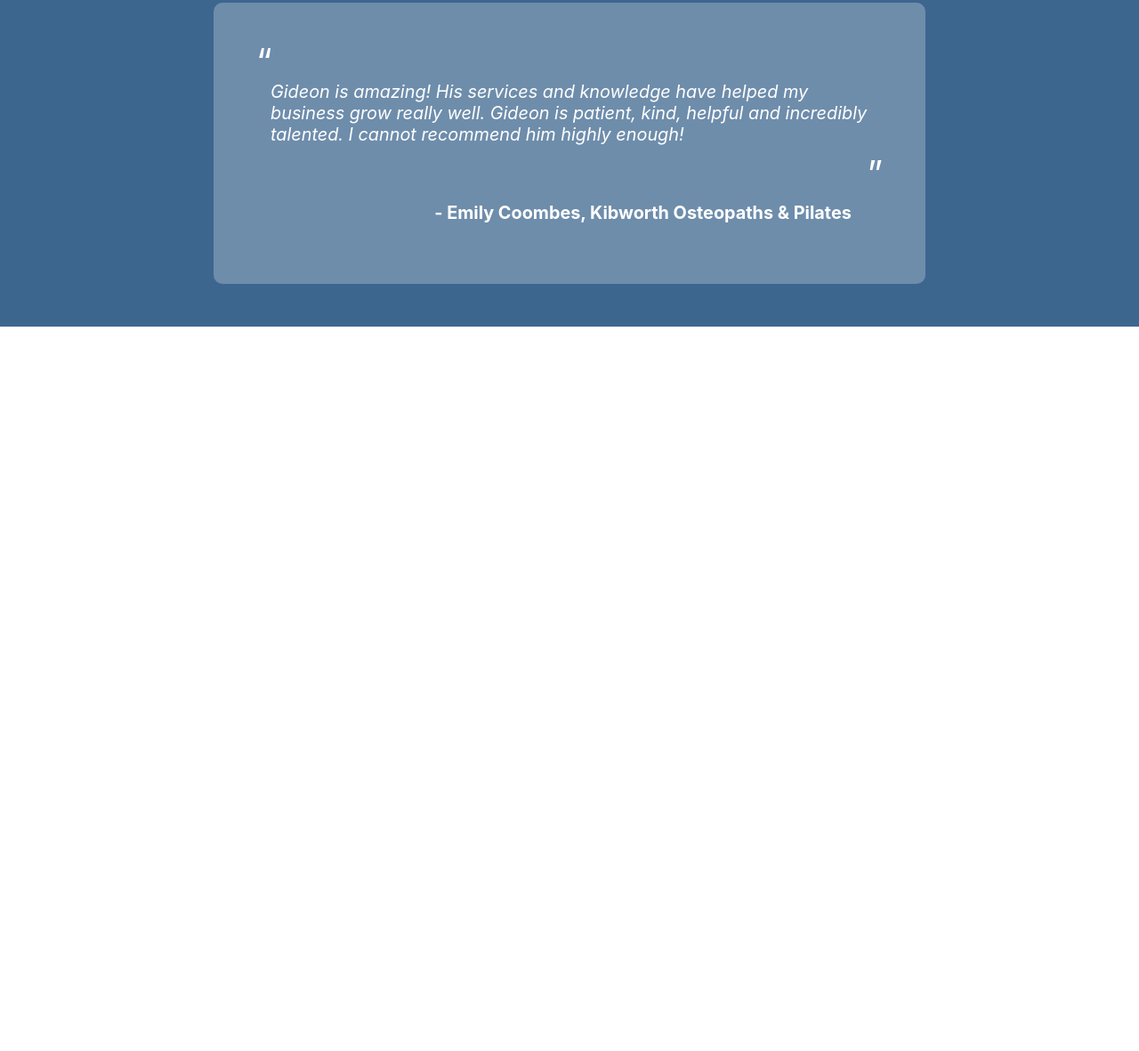
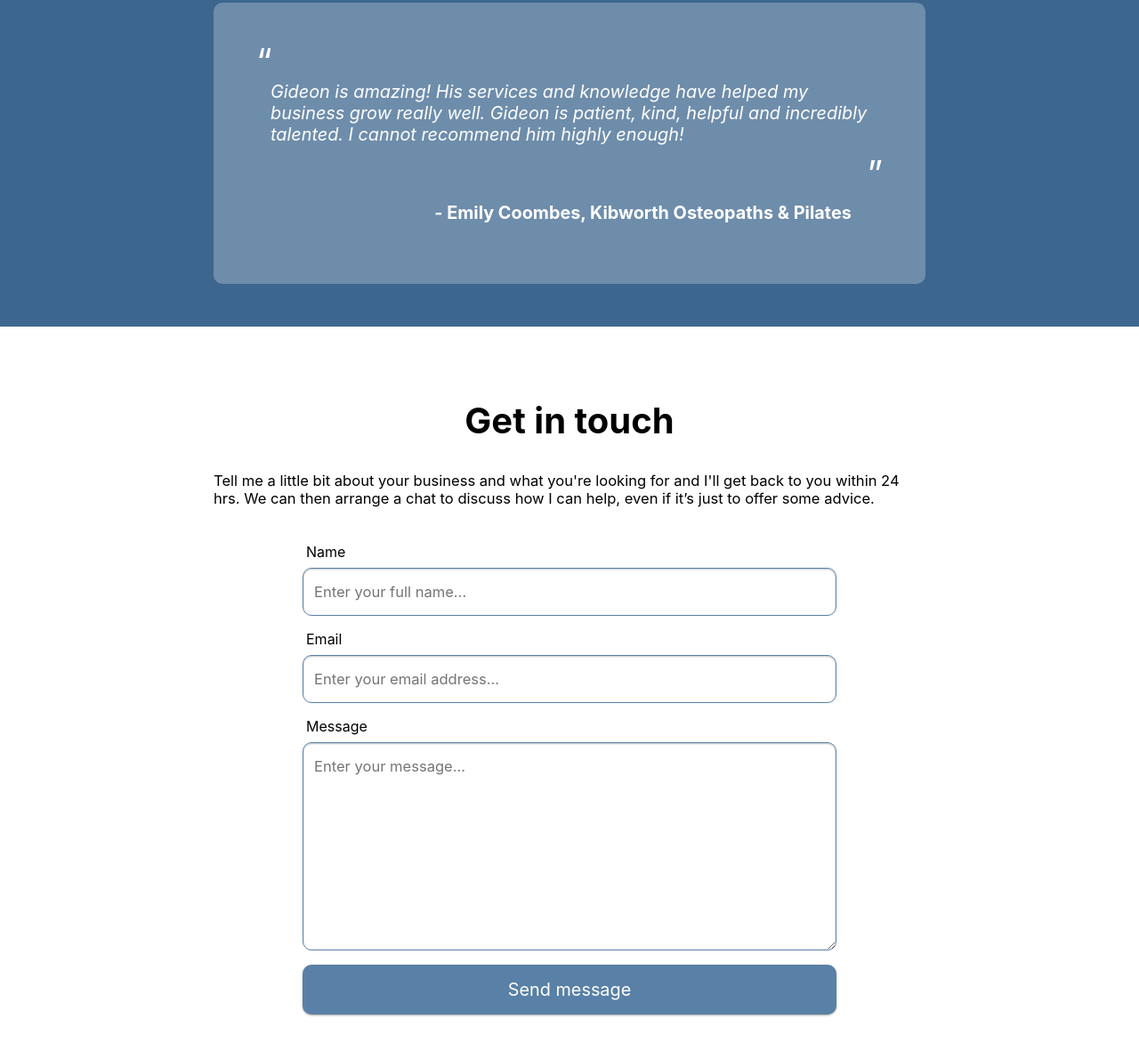
Before and after one commit to gideongoddard/freelance-portfolio, a Gatsby site: page / in a window 1280 px wide. Shown: the part 2517-3698 px from the top of the page at 89% size. Before the commit the page ends 2884 px from the top, so only its background shows below. Built offline with nearby package versions, Linux system fonts and the light colour scheme; Gatsby itself is replaced by a stand-in of ours.

Commit message:
Added basic form

```diff
--- /dev/null
+++ b/src/components/Form/Form.js
@@ -0,0 +1,24 @@
+import React from "react"
+import FormStyles from "./Form.module.css"
+
+export default function Form() {
+    return (
+        <section className={FormStyles.section} id="contact">
+            <div className={FormStyles.container}>
+                <h2>Get in touch</h2>
+                <p>Tell me a little bit about your business and what you're looking for and I'll get back to you within 24 hrs. We can then arrange a chat to discuss how I can help, even if it’s just to offer some advice.</p>
+                <form method="post" action="/success" netlify-honeypot="bot-field" data-netlify="true" name="contact-form" className={FormStyles.form}>
+                    <input type="hidden" name="bot-field" />
+                    <input type="hidden" name="form-name" value="contact-form" />
+                    <label for="name">Name</label>
+                    <input id="name" name="name" type="text" placeholder="Enter your full name..." maxLength="50" required />
+                    <label for="email">Email</label>
+                    <input id="email" name="email" type="email" placeholder="Enter your email address..." maxLength="50" required />
+                    <label for="message">Message</label>
+                    <textarea id="message" name="message" rows="10" placeholder="Enter your message..." maxLength="1000" required></textarea>
+                    <input id="submit" type="submit" value="Send message" />
+                </form>
+            </div>
+        </section>
+    )
+}
--- /dev/null
+++ b/src/components/Form/Form.module.css
@@ -0,0 +1,47 @@
+.container {
+    width: 90%;
+    max-width: 800px;
+    margin: auto;
+}
+
+.container h2 {
+    text-align: center;
+}
+
+.form {
+    max-width: 600px;
+    margin: auto;
+    padding-top: 24px;
+    display: flex;
+    flex-direction: column;
+}
+
+.form label {
+    padding-left: 4px;
+}
+
+.form input[type="text"], .form input[type="email"], .form textarea {
+    padding: 16px 12px;
+    border-radius: 10px;
+    border: 1px solid var(--primary-500);
+    margin: 8px 0 16px 0;
+    font-size: var(--type-xxs);
+    box-shadow: 0 1px 2px hsla(0, 0%, 0%, .24) inset;
+}
+
+.form input[type="submit"] {
+    padding: 16px 12px;
+    border-radius: 10px;
+    background-color: var(--primary-500);
+    border: none;
+    color: white;
+    font-size: var(--type-xs);
+    box-shadow: var(--shadow-xs);
+    cursor: pointer;
+    transition: all 300ms;
+}
+
+.form input[type="submit"]:hover {
+    background-color: var(--primary-400);
+    transform: translateY(-1px);
+}
--- a/src/pages/index.js
+++ b/src/pages/index.js
@@ -1,4 +1,5 @@
 import React from "react"
+import Form from "../components/Form/Form"
 import Gideon from "../components/Gideon/Gideon"
 import Layout from "../components/Layout/Layout"
 import ProjectSummary from "../components/ProjectSummary/ProjectSummary"
@@ -25,6 +26,7 @@ export default function Home() {
         quote="Gideon is amazing! His services and knowledge have helped my business grow really well. Gideon is patient, kind, helpful and incredibly talented. I cannot recommend him highly enough!"
         client="Emily Coombes, Kibworth Osteopaths & Pilates"
       />
+      <Form />
     </Layout>
   )
 }
```
